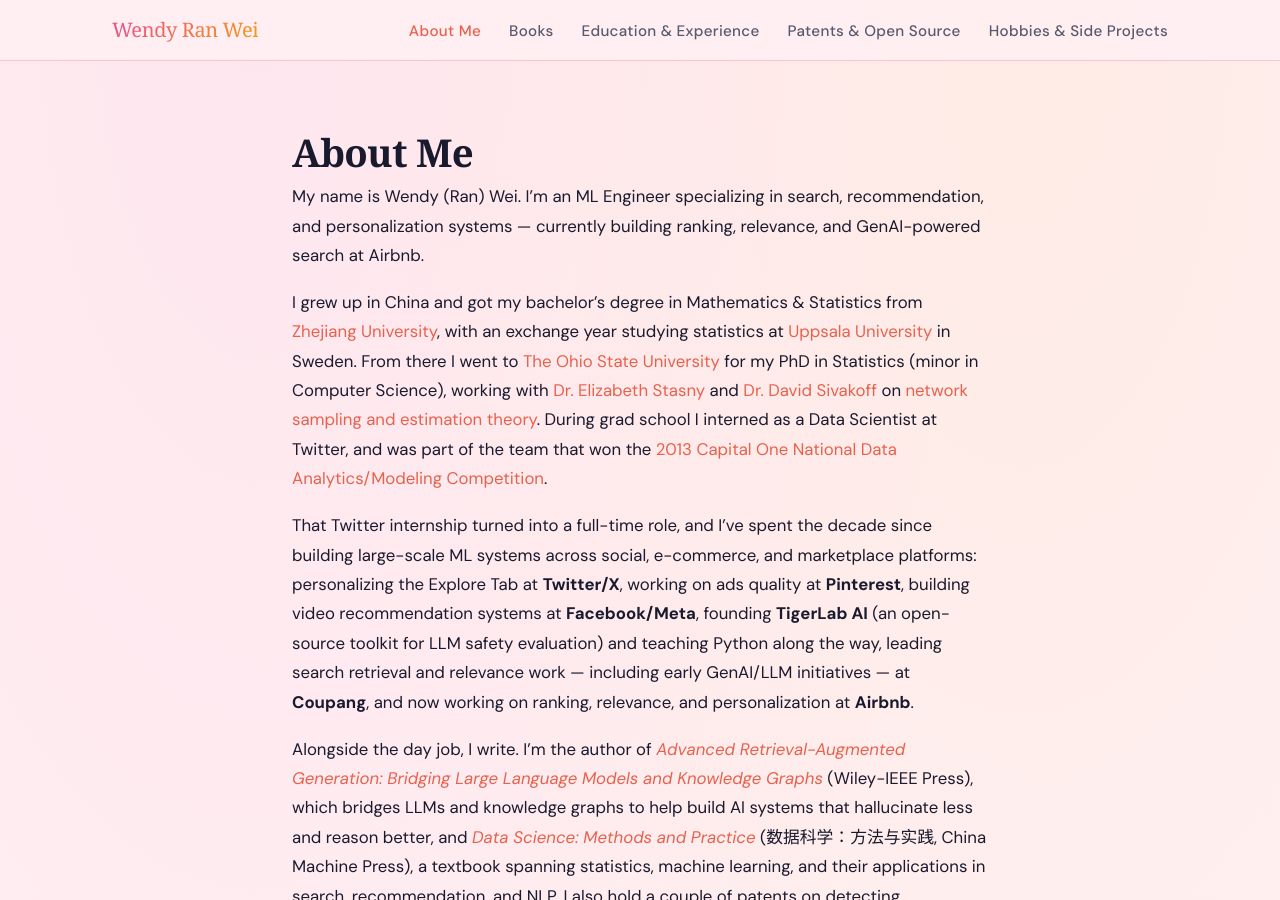
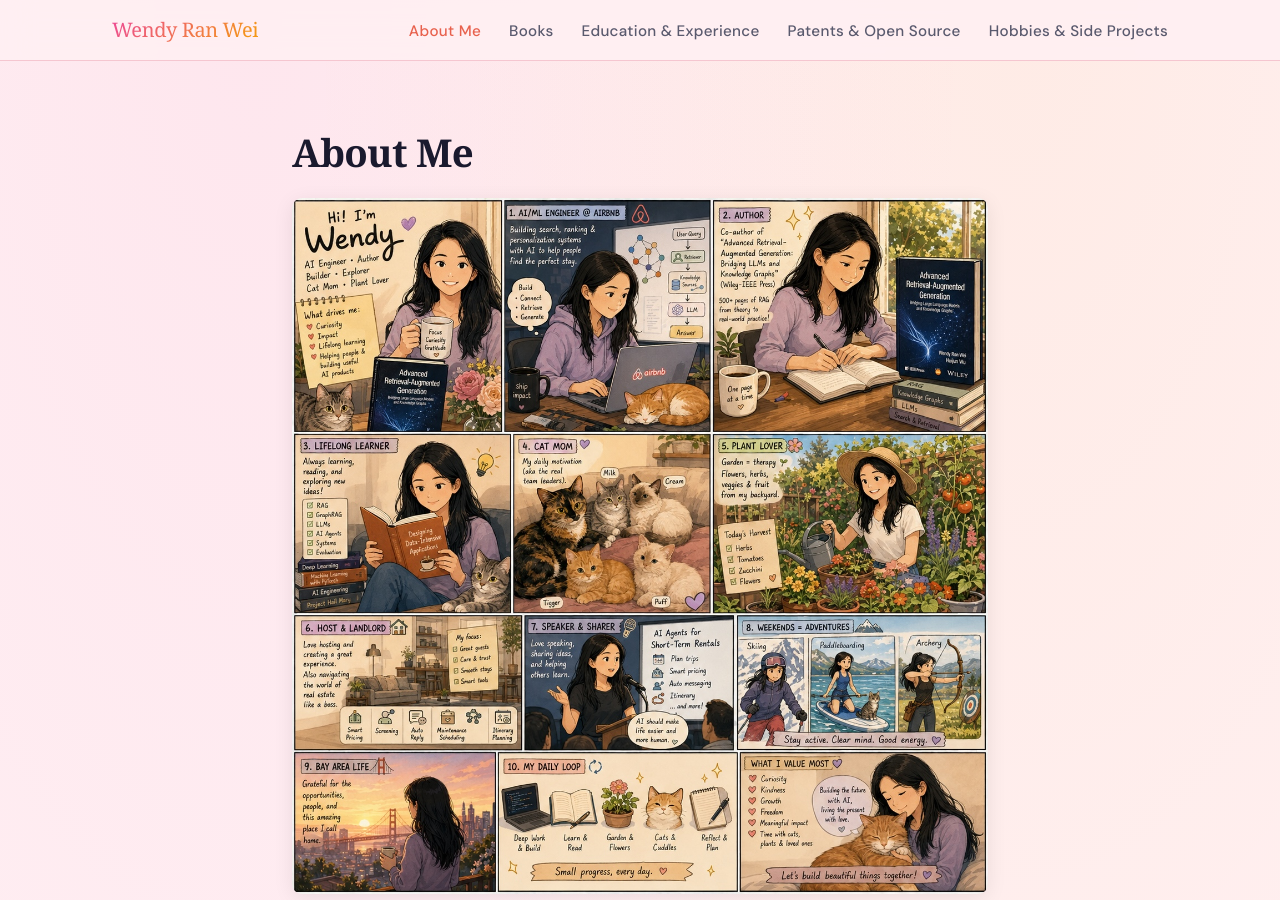
Before and after one commit to wendyran/wendyran.github.io, a Jekyll site: the page built from about.md, in a window 1280 px wide and 900 px high. Built offline with Jekyll 4.4.1, drawn with Linux system fonts in a browser that asks for light colours; some web fonts are replaced.

Commit message:
Update about.md

```diff
--- a/about.md
+++ b/about.md
@@ -3,6 +3,7 @@
 title: About Me
 permalink: /about/
 ---
+![A visual story of Wendy's life — AI engineer, author, cat mom, plant lover, and adventurer](/about-story.jpg)
 
 My name is Wendy (Ran) Wei. I'm an ML Engineer specializing in search, recommendation, and personalization systems — currently building ranking, relevance, and GenAI-powered search at Airbnb.
 
@@ -14,7 +15,6 @@
 
 If any of that overlaps with what you're working on, I'd love to hear from you — find me on [LinkedIn](https://www.linkedin.com/in/wendyranwei), [GitHub](https://github.com/wendyran), or [Twitter/X](https://twitter.com/wendyranwei).
 
-![A visual story of Wendy's life — AI engineer, author, cat mom, plant lover, and adventurer](/about-story.jpg)
 
 ## Blogs
 
```
